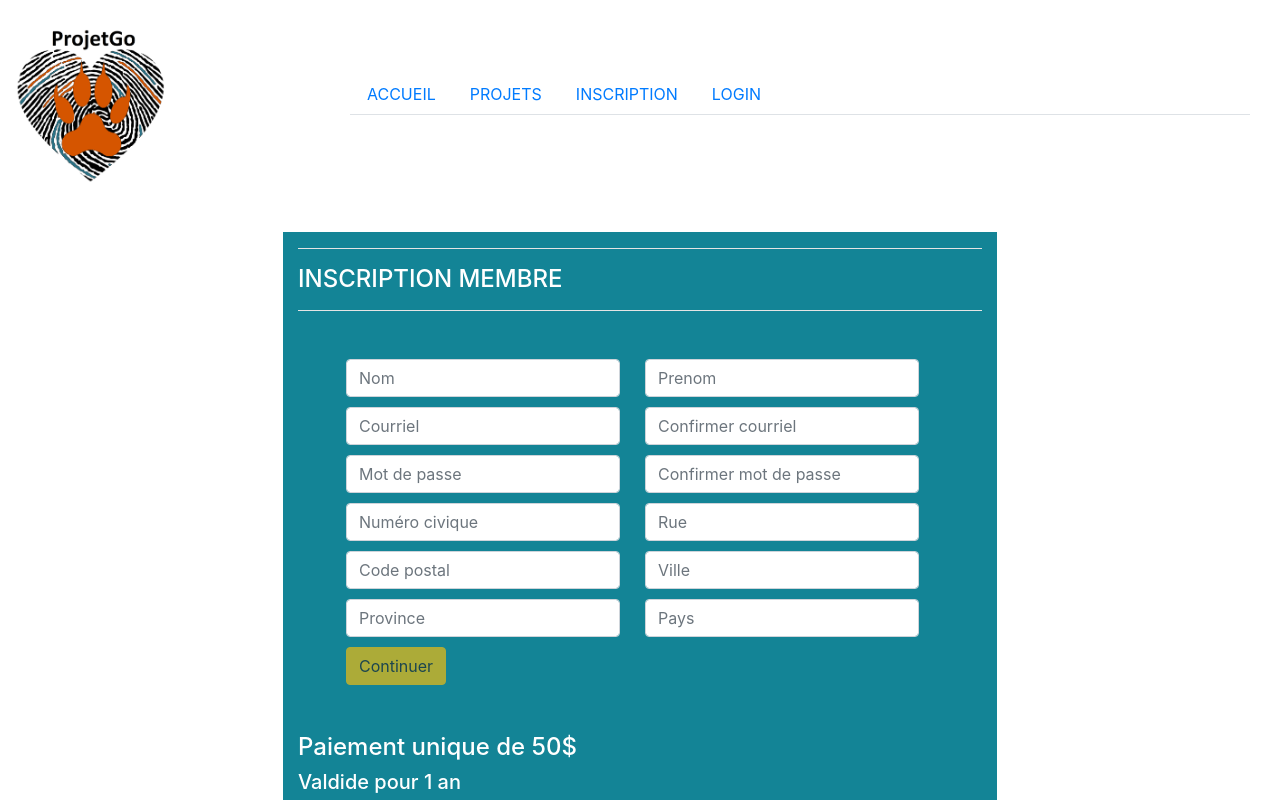
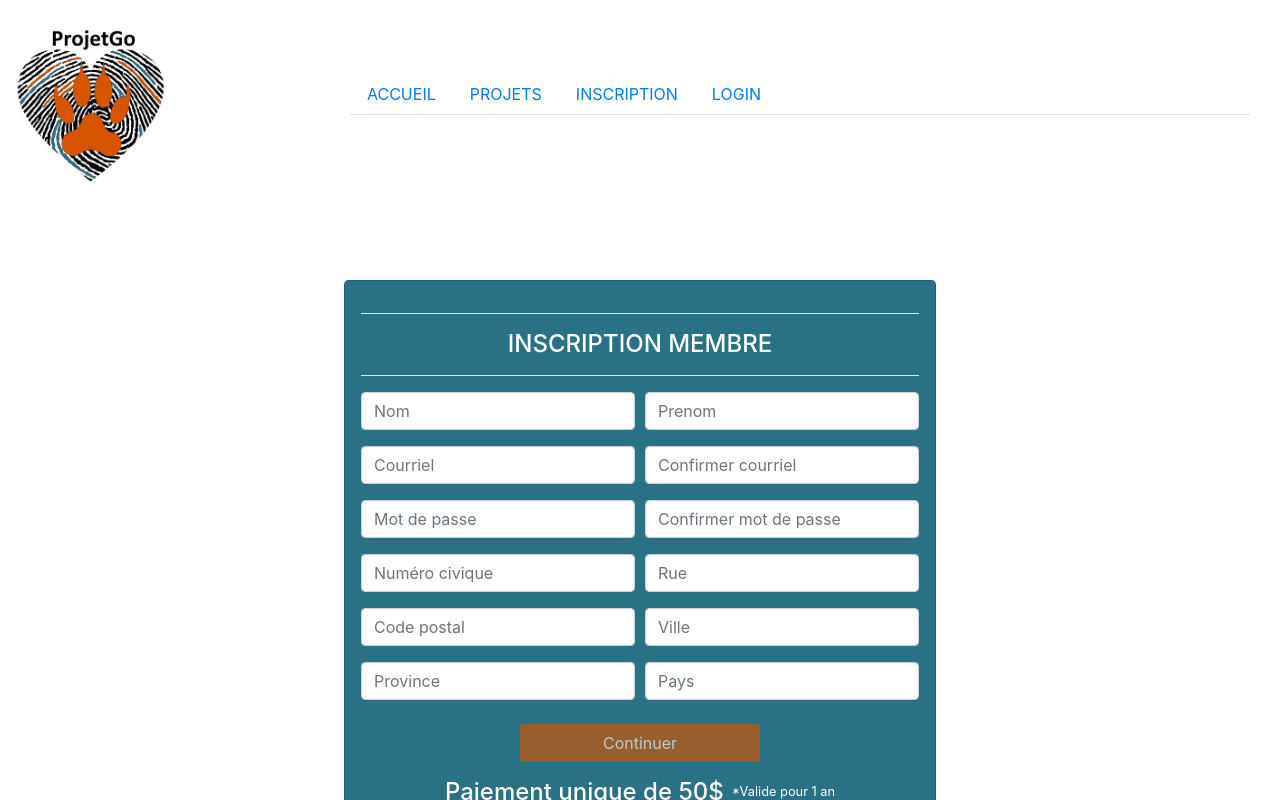
Before and after one commit to feanPelix/projetgo, a React (Create React App) app in the folder frontend/: page /inscription-membre in a window 1280 px wide. Shown: the top 800 px of the page. Built offline with nearby package versions, Linux system fonts and the light colour scheme; no server answers.

Commit message:
Fix signup Membre form styling and clean up unused imports

```diff
--- a/frontend/src/components/SignUp/FormulaireSignUpBenevole.js
+++ b/frontend/src/components/SignUp/FormulaireSignUpBenevole.js
@@ -3,6 +3,7 @@ import { Col, Form} from 'react-bootstrap';
 import {useHistory} from "react-router-dom";
 import moment from "moment";
 import ButtonPG from "../Buttons/ButtonPG/ButtonPG";
+import './Signup.css';
 
 
 function FormulaireSignUpBenevole(props) {
--- a/frontend/src/components/SignUp/FormulaireSignUpMembre.js
+++ b/frontend/src/components/SignUp/FormulaireSignUpMembre.js
@@ -1,8 +1,9 @@
 import React, {useState} from "react";
-import {Button, Container, Form} from 'react-bootstrap';
-import {useHistory} from "react-router-dom";
+import {Col, Form} from 'react-bootstrap';
 import moment from "moment";
 import CheckoutComponent from "./CheckoutComponent";
+import './Signup.css';
+import ButtonPG from "../Buttons/ButtonPG/ButtonPG";
 
 
 function FormulaireSignUpMembre(props) {
@@ -90,89 +91,95 @@ function FormulaireSignUpMembre(props) {
     }
 
     return (
-        <div style={{backgroundColor: '#138496'}}>
-            <Container>
-                <hr style={{backgroundColor: 'white '}}/>
-                <h4 style={{color: 'white'}}>INSCRIPTION MEMBRE</h4>
-                <hr style={{backgroundColor: 'white'}}/>
-                <Form onSubmit={handleSubmit} controlId={"FormSignUp"} className="m-5">
+        <Form onSubmit={handleSubmit} controlId={"FormSignUp"} className="m-5 signup">
+            <hr/>
+            <h4>INSCRIPTION MEMBRE</h4>
+            <hr/>
             <Form.Row>
-                        <Form.Group as={"Col"} controlId={"formGridNom"} style={{margin:"0px 20px 10px 5px"}}>
+                <Form.Group as={Col} controlId={"formGridNom"} >
                     <Form.Control type={"text"} placeholder={"Nom"} value={nom}
-                                          onChange={e => setNom(e.target.value)}/>
+                        onChange={e => setNom(e.target.value)} />
                 </Form.Group>
-                        <Form.Group as={"Col"} controlId={"formGridPrenom"} style={{margin:"0px 20px 10px 5px"}}>
+                <Form.Group as={Col} controlId={"formGridPrenom"} >
                     <Form.Control type={"text"} placeholder={"Prenom"} value={prenom}
-                                          onChange={e => setPrenom(e.target.value)}/>
+                        onChange={e => setPrenom(e.target.value)} />
                 </Form.Group>
             </Form.Row>
 
             <Form.Row>
-                        <Form.Group as={"Col"} controlId={"formGridCourriel"} style={{margin:"0px 20px 10px 5px"}}>
+                <Form.Group as={Col} controlId={"formGridCourriel"} >
                     <Form.Control type={"email"} placeholder={"Courriel"} value={email}
-                                          onChange={e => setEmail(e.target.value)}/>
+                        onChange={e => setEmail(e.target.value)} />
                 </Form.Group>
-                        <Form.Group as={"Col"} controlId={"formGridConfirmationCourriel"} style={{margin:"0px 20px 10px 5px"}}>
+                <Form.Group as={Col} controlId={"formGridConfirmationCourriel"} >
                     <Form.Control type={"email"} placeholder={"Confirmer courriel"} value={confirmEmail}
-                                          onChange={e => setConfirmEmail(e.target.value)}/>
+                        onChange={e => setConfirmEmail(e.target.value)} />
                 </Form.Group>
             </Form.Row>
 
             <Form.Row>
-                        <Form.Group as={"Col"} controlId={"formGridPassword"} style={{margin:"0px 20px 10px 5px"}}>
+                <Form.Group as={Col} controlId={"formGridPassword"} >
                     <Form.Control type={"password"} placeholder={"Mot de passe"} value={password}
-                                          onChange={e => setPassword(e.target.value)}/>
+                        onChange={e => setPassword(e.target.value)} />
                 </Form.Group>
-                        <Form.Group as={"Col"} controlId={"formGridConfirmationPassword"} style={{margin:"0px 20px 10px 5px"}}>
+                <Form.Group as={Col} controlId={"formGridConfirmationPassword"} >
                     <Form.Control type={"password"} placeholder={"Confirmer mot de passe"}
                         value={confirmPassword}
-                                          onChange={e => setConfirmPassword(e.target.value)}/>
+                        onChange={e => setConfirmPassword(e.target.value)} />
                 </Form.Group>
             </Form.Row>
 
             <Form.Row>
-                        <Form.Group as={"Col"} controlId={"formGridNumeroCivique"} style={{margin:"0px 20px 10px 5px"}}>
+                <Form.Group as={Col} controlId={"formGridNumeroCivique"} >
                     <Form.Control type={"text"} placeholder={"Numéro civique"} value={numCivique}
-                                          onChange={e => setNumCivique(e.target.value)}/>
+                        onChange={e => setNumCivique(e.target.value)} />
                 </Form.Group>
-                        <Form.Group as={"Col"} controlId={"formGridRue"} style={{margin:"0px 20px 10px 5px"}}>
+                <Form.Group as={Col} controlId={"formGridRue"} >
                     <Form.Control type={"text"} placeholder={"Rue"} value={rue}
-                                          onChange={e => setRue(e.target.value)}/>
+                        onChange={e => setRue(e.target.value)} />
                 </Form.Group>
             </Form.Row>
 
             <Form.Row>
-                        <Form.Group as={"Col"} controlId={"formGridCodePostal"} style={{margin:"0px 20px 10px 5px"}}>
+                <Form.Group as={Col} controlId={"formGridCodePostal"} >
                     <Form.Control type={"text"} placeholder={"Code postal"} value={codePostal}
-                                          onChange={e => setCodePostal(e.target.value)}/>
+                        onChange={e => setCodePostal(e.target.value)} />
                 </Form.Group>
-                        <Form.Group as={"Col"} controlId={"formGridVille"} style={{margin:"0px 20px 10px 5px"}}>
+                <Form.Group as={Col} controlId={"formGridVille"} >
                     <Form.Control type={"text"} placeholder={"Ville"} value={ville}
-                                          onChange={e => setVille(e.target.value)}/>
+                        onChange={e => setVille(e.target.value)} />
                 </Form.Group>
             </Form.Row>
 
             <Form.Row>
-                        <Form.Group as={"Col"} controlId={"formGridProvince"} style={{margin:"0px 20px 10px 5px"}}>
+                <Form.Group as={Col} controlId={"formGridProvince"} >
                     <Form.Control type={"text"} placeholder={"Province"} value={province}
-                                          onChange={e => setProvince(e.target.value)}/>
+                        onChange={e => setProvince(e.target.value)} />
                 </Form.Group>
-                        <Form.Group as={"Col"} controlId={"formGridPays"} style={{margin:"0px 20px 10px 5px"}}>
+                <Form.Group as={Col} controlId={"formGridPays"} >
                     <Form.Control type={"text"} placeholder={"Pays"} value={pays}
-                                          onChange={e => setPays(e.target.value)}/>
+                        onChange={e => setPays(e.target.value)} />
                 </Form.Group>
             </Form.Row>
-
-                    <Button variant={"warning"} type={"submit"} disabled={!validateEmptyField()}>
+            <Form.Row className="justify-content-md-center p-2">
+                <ButtonPG
+                    className="btn-go"
+                    type={"submit"}
+                    disabled={!validateEmptyField()}
+                >
                     Continuer
-                    </Button>
+                </ButtonPG>
+            </Form.Row>
+            <Form.Row className="justify-content-center p-2">
+                <h4>Paiement unique de 50$</h4>
+                <Form.Text className="pl-2">
+                    *Valide pour 1 an
+                </Form.Text>
+            </Form.Row>
+            <Form.Row className="justify-content-md-center p-2">
+                { showPayButton && (<CheckoutComponent price={50} source={"membership"} user_id={userId} />)}
+            </Form.Row>
         </Form>
-
-                <h4 style={{color: 'white'}}> Paiement unique de 50$ </h4>
-                <h5 style={{color: 'white'}}> Valdide pour 1 an </h5>
-                { showPayButton && ( <CheckoutComponent price={50} source={"membership"} user_id={userId}/>)}
-            </Container>
-        </div>
     )
 }
 
--- a/frontend/src/components/SignUp/Signup.css
+++ b/frontend/src/components/SignUp/Signup.css
@@ -7,7 +7,7 @@
   border-radius: .3rem;
 }
 
-.signup > h4 {
+.signup > h4, .signup > h5 {
   color: white;
   text-align: center;
 }
@@ -19,3 +19,7 @@
 .sep {
   border-right: 1px solid #dee2e6;
 }
+
+.btn-go {
+  width: 15rem;
+}
```
Lines whose indentation alone changed are shown as unchanged.
